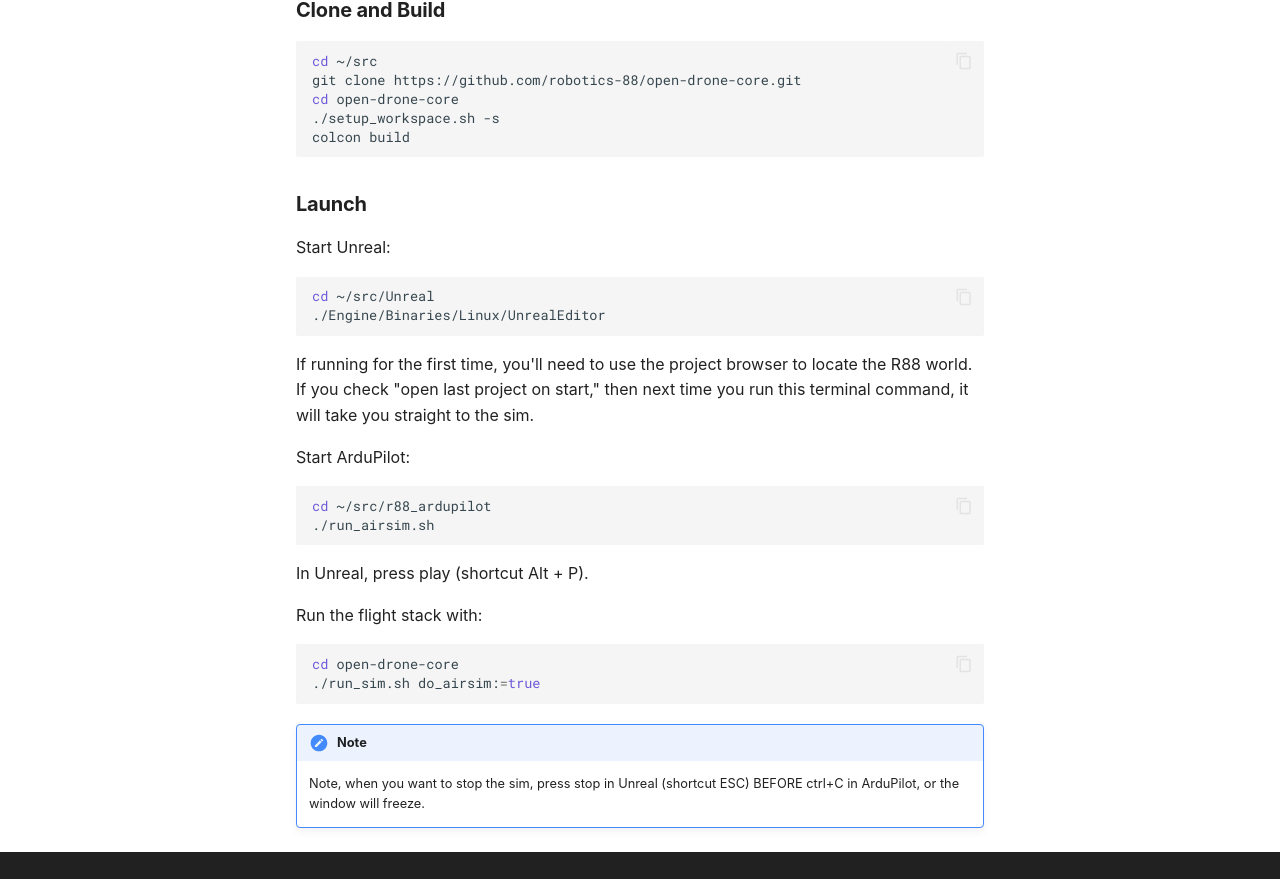
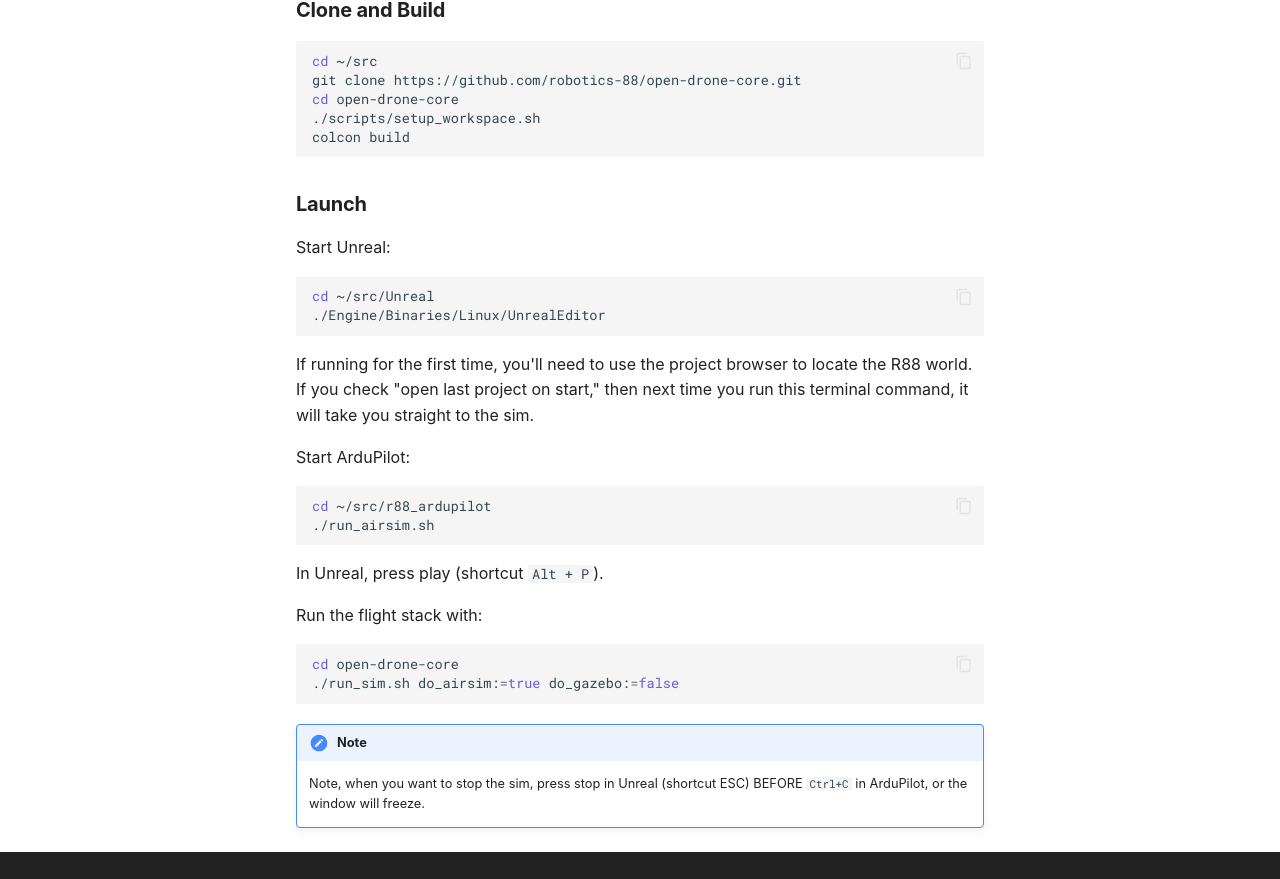
Before and after one commit to robotics-88/open-drone-docs, an MkDocs documentation site: the page built from docs/setup/simulation/airsim.md, in a window 1280 px wide and 1400 px high, scrolled down 1266 px. Shown: the part 412-1291 px from the top of the window. Built offline with MkDocs 1.6.1 and Material for MkDocs 9.7.7, drawn with Linux system fonts in a browser that asks for light colours; some web fonts are replaced; comment, search, counter and statistics services are not loaded.

Commit message:
Updated sim sections (gazebo still needs work)

````diff
--- a/docs/setup/simulation/airsim.md
+++ b/docs/setup/simulation/airsim.md
@@ -64,7 +64,7 @@
 cd ~/src
 git clone https://github.com/robotics-88/open-drone-core.git
 cd open-drone-core
-./setup_workspace.sh -s
+./scripts/setup_workspace.sh
 colcon build
 ```
 
@@ -82,12 +82,12 @@
 ./run_airsim.sh
 ```
 
-In Unreal, press play (shortcut Alt + P).
+In Unreal, press play (shortcut `Alt + P`).
 
 Run the flight stack with:
 ```bash
 cd open-drone-core
-./run_sim.sh do_airsim:=true
+./run_sim.sh do_airsim:=true do_gazebo:=false
 ```
 !!! note
-    Note, when you want to stop the sim, press stop in Unreal (shortcut ESC) BEFORE ctrl+C in ArduPilot, or the window will freeze.
+    Note, when you want to stop the sim, press stop in Unreal (shortcut ESC) BEFORE `Ctrl+C` in ArduPilot, or the window will freeze.
````
Also changed, not shown: docs/setup/simulation/index.md (+1 -1 lines).
